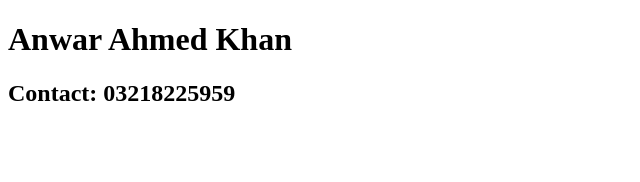
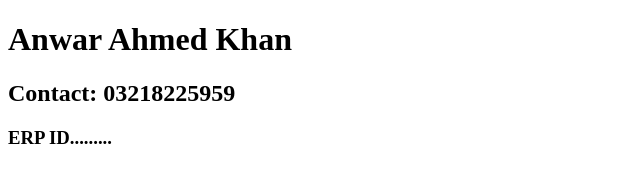
Before and after one commit to cloudcomputing1234567890/examQ2, a plain HTML site: page index.html in a window 1280 px wide. Shown: the whole page, without its empty margins (0-640 px from the left). Drawn offline with Linux system fonts and the light colour scheme.

Commit message:
Update index.html_ main
ERP ID added

```diff
--- a/index.html
+++ b/index.html
@@ -6,5 +6,6 @@
 <body>
     <h1>Anwar Ahmed Khan</h1>
 <h2> Contact: 03218225959</h2>
+    <h3>ERP ID.........</h3>
 </body>
 </html>
```
